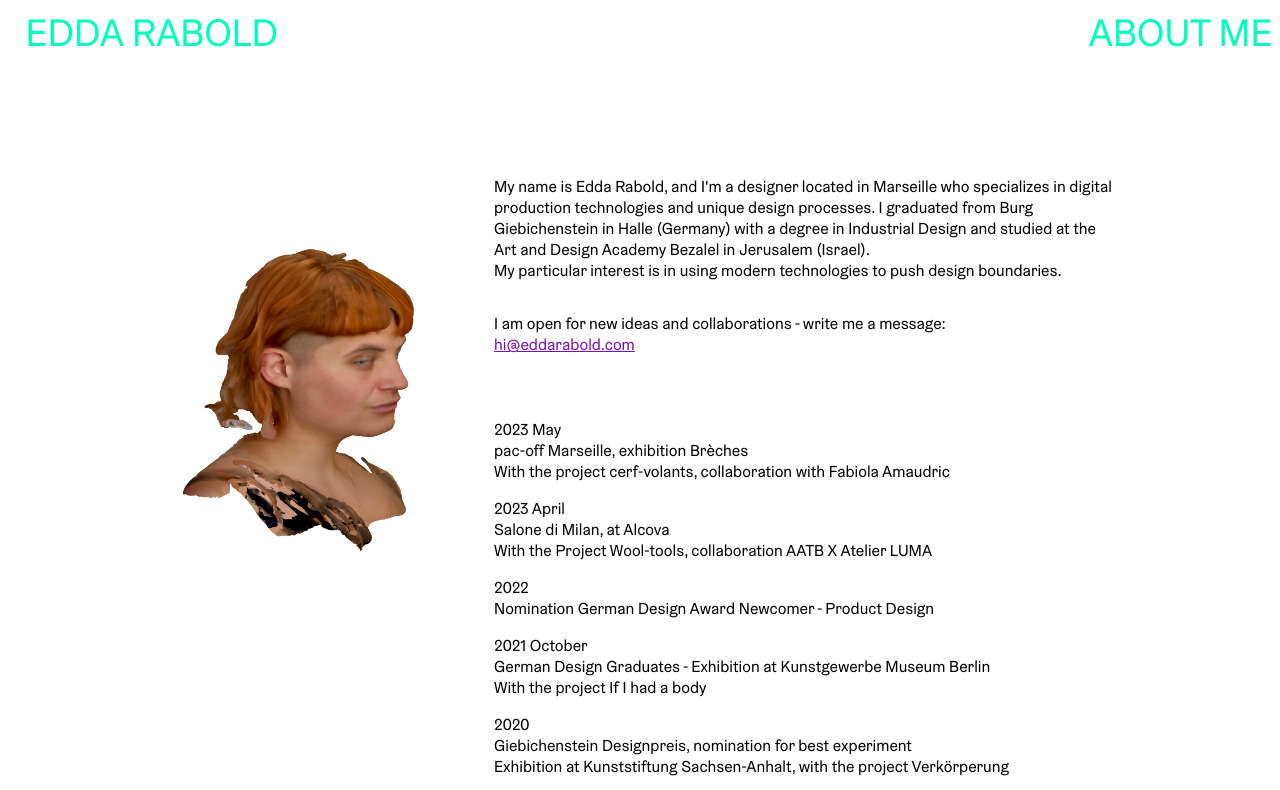
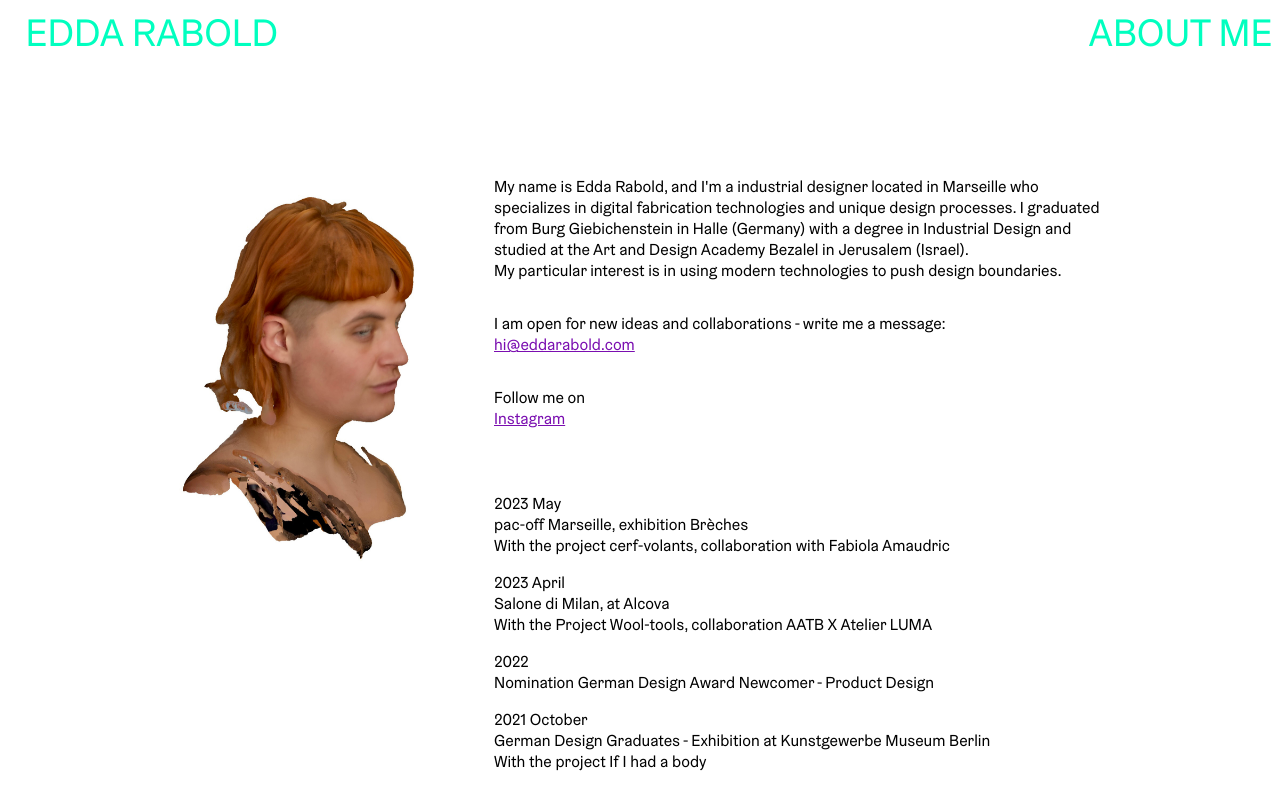
Before and after one commit to eddara/edda-04, a Next.js app: page /about in a window 1280 px wide. Shown: the top 790 px of the page. Built offline with nearby package versions, Linux system fonts and the light colour scheme.

Commit message:
about instagram

```diff
--- a/public/data/aboutContent.js
+++ b/public/data/aboutContent.js
@@ -2,7 +2,7 @@ export const aboutContent = [
     {
       section: "About Me",
       content: [
-        "My name is Edda Rabold, and I'm a designer located in Marseille who specializes in digital production technologies and unique design processes. I graduated from Burg Giebichenstein in Halle (Germany) with a degree in Industrial Design and studied at the Art and Design Academy Bezalel in Jerusalem (Israel).",
+        "My name is Edda Rabold, and I'm a industrial designer located in Marseille who specializes in digital fabrication technologies and unique design processes. I graduated from Burg Giebichenstein in Halle (Germany) with a degree in Industrial Design and studied at the Art and Design Academy Bezalel in Jerusalem (Israel).",
         "My particular interest is in using modern technologies to push design boundaries.",
       ]
     },
@@ -12,6 +12,8 @@ export const aboutContent = [
         "I am open for new ideas and collaborations - write me a message:",
       ],
       mail:"hi@eddarabold.com",
+      text: "Follow me on ",
+      instagram:"https://www.instagram.com/eddarabold/",
     }
   ];
 
--- a/src/components/CarouselItem.js
+++ b/src/components/CarouselItem.js
@@ -33,7 +33,7 @@ const CarouselItem = ({ src, alt, isVideo, title, project, isExpanded, currentIm
     <div key={src} className={styles.carouselItem}>
       <div className={styles.title}>{title}</div>
       {isVideo ? (
-        <video autoplay loop muted playsinline className={`${styles.media} ${styles.video}`}>
+        <video autoPlay autoplay loop muted playsinline playsInline className={`${styles.media} ${styles.video}`}>
           <source src={src} type="video/mp4" />
         </video>
       ) : (
--- a/src/pages/about.js
+++ b/src/pages/about.js
@@ -65,6 +65,18 @@ const AboutPage = () => {
                   </a>
                 </p>
               )}
+               {sectionData.text && (
+                <div className={styles.paragraph}> {sectionData.text}
+                  <p className={styles.mail} >
+                     <a target="_blank"
+                    href={`${sectionData.instagram}`}
+                    className={styles.mailLink}
+                  >
+                     Instagram
+                  </a>
+                  </p>
+                </div>
+              )}
             </div>
           ))}
 
--- a/src/styles/carousel.module.css
+++ b/src/styles/carousel.module.css
@@ -30,7 +30,7 @@
 
 .media {
  width: 100vw;
-  height: 100lvh;
+  height: 100dvh;
   position: relative;
   object-fit: cover;
 }
@@ -38,7 +38,7 @@
 .image {
   display: block;
   width: 100vw;
-  height: 100lvh;
+  height: 100dvh;
 
 }
 
@@ -86,7 +86,7 @@
 
 .wrapper {
 bottom: 0;
-height: 100vh;
+height: 100dvh;
 width: 100vw;
 position: absolute;
 }
--- a/src/styles/globals.css
+++ b/src/styles/globals.css
@@ -1,4 +1,4 @@
-:root {
+/* :root {
   --max-width: 1100px;
   --border-radius: 12px;
   --font-mono: ui-monospace, Menlo, Monaco, 'Cascadia Mono', 'Segoe UI Mono',
@@ -71,7 +71,7 @@
     --card-rgb: 100, 100, 100;
     --card-border-rgb: 200, 200, 200;
   }
-}
+} */
 
 @font-face {
   font-family: Graebenbach-Regular;
@@ -138,5 +138,5 @@ header{
 
 a:hover{
   color: #7a0eb0;
-  mix-blend-mode: difference;
+  /* mix-blend-mode: difference; */
 }
```
Also changed, not shown: src/pages/index.js (+7 -7 lines), public/images/portrait-edda1.jpg.
